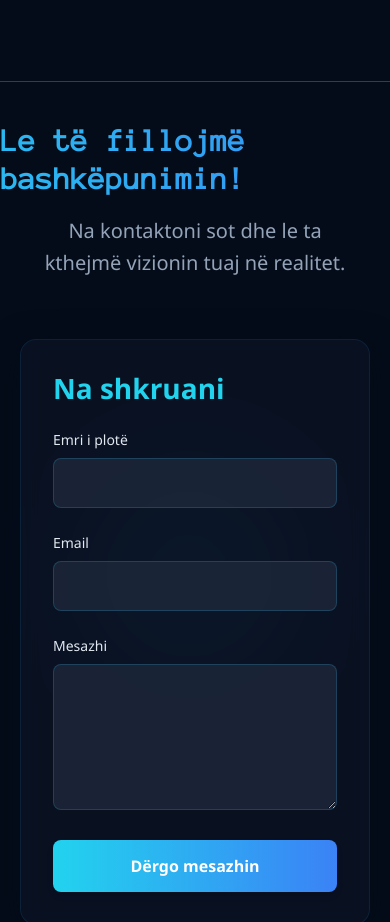
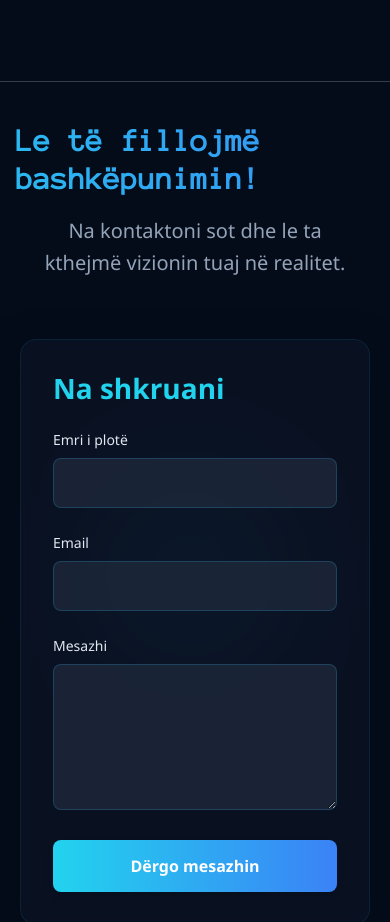
Before and after one commit to Eazzy2006/mavix.ks, a React (Vite) app: page / in a window 390 px wide. Shown: the part 5020-5942 px from the top of the page. Built offline with nearby package versions, Linux system fonts and the light colour scheme.

Commit message:
Update index.css

```diff
--- a/src/index.css
+++ b/src/index.css
@@ -491,7 +491,7 @@ h1 {
 
   .kontaktih1{
     position: relative;
-    left: -360px;
+    left: -345px;
   }
 
 }
```
